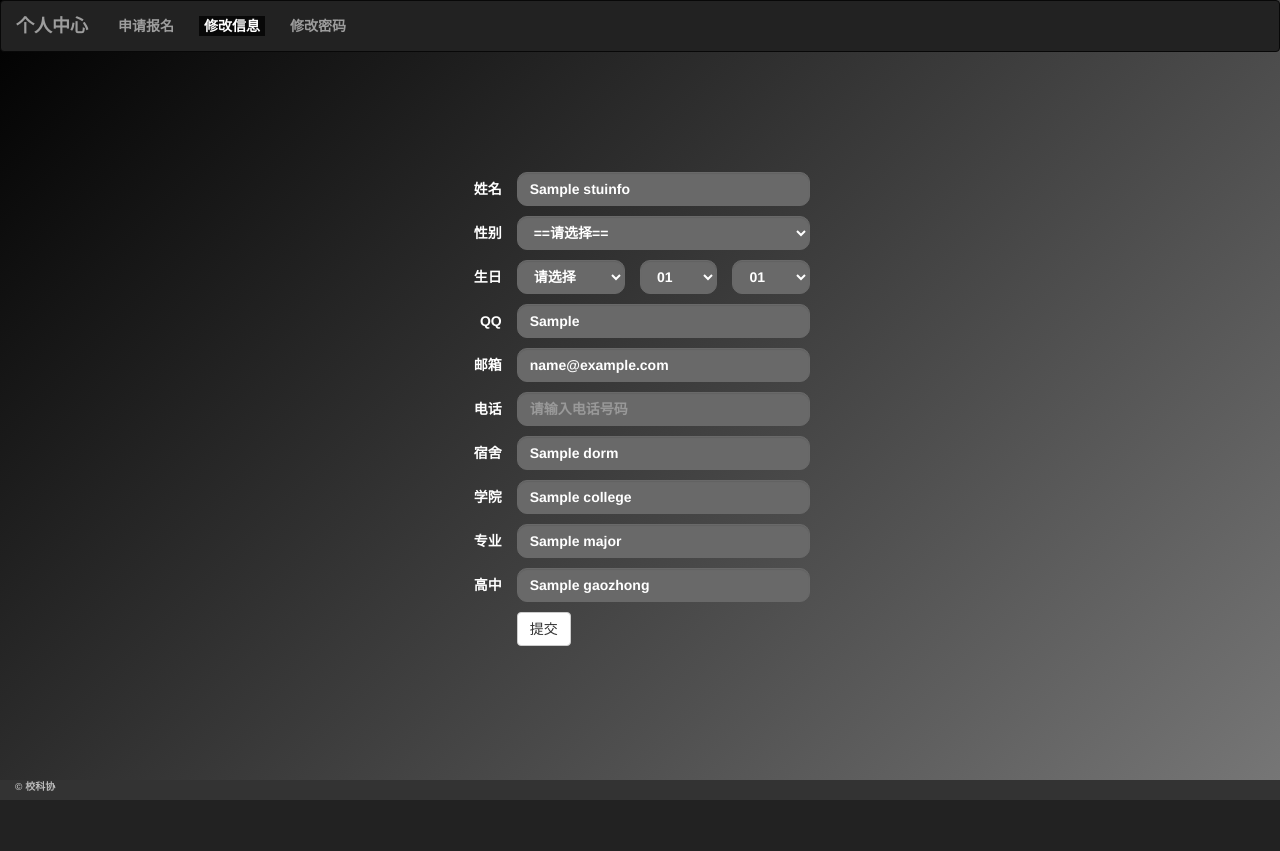
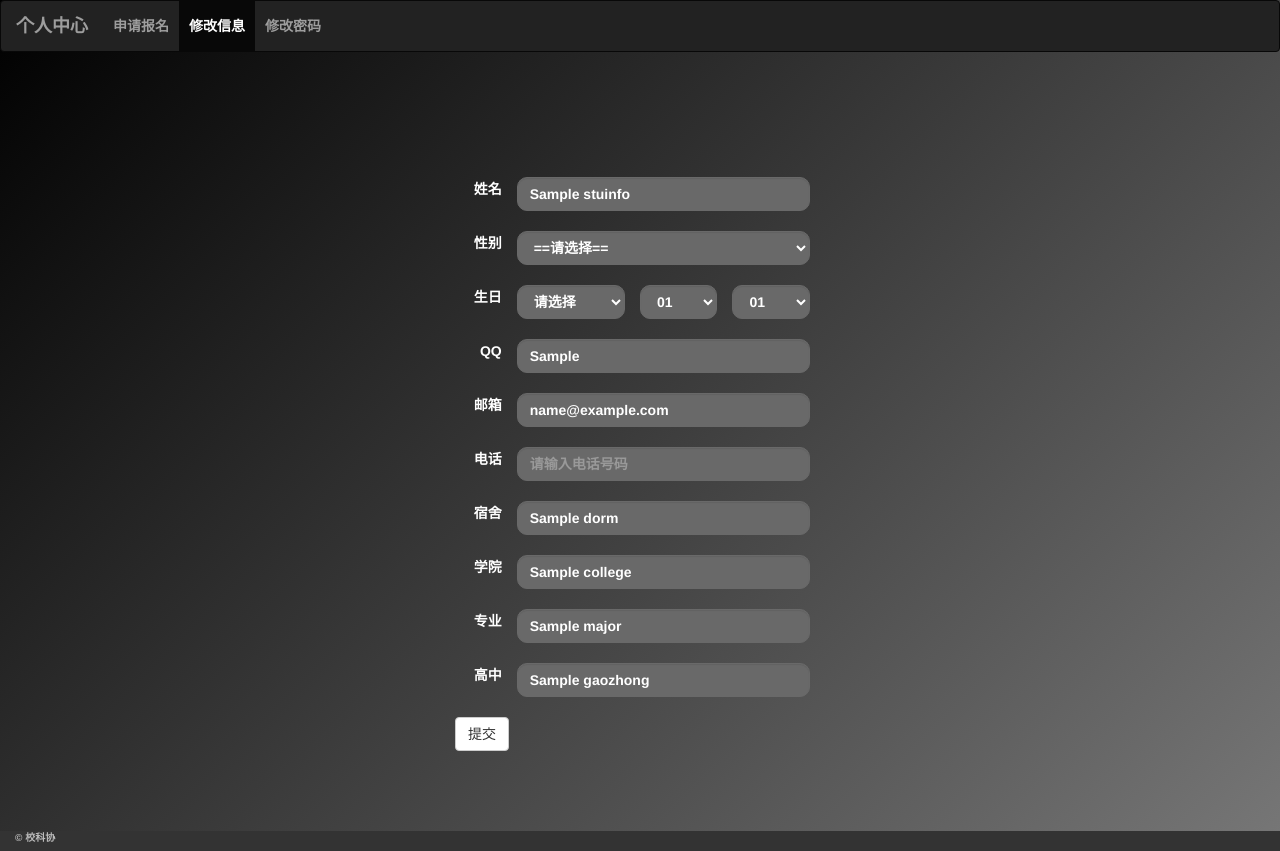
Before and after one commit to Njupt-Sast-Network/Recruit, a PHP site: the page made by recruit/Home/View/Index/changeInfo.html in a window 1280 px wide. Before the commit the page ends 800 px from the top, so only its background shows below. Run offline with PHP 8.4, Linux system fonts and the light colour scheme; the template is opened without the code that fills it: most values are stand-ins (such as "Sample title", 1, 10 or a date in 2020).

Commit message:
样式微调

```diff
--- a/public/css/style.css
+++ b/public/css/style.css
@@ -50,9 +50,9 @@ html {
 .second-nav {
 	margin: 0;
 }
-.second-nav li{
+/*.second-nav li{
 	height: 50px;
-}
+}*/
 .nav-contain{
 	padding: 15px 10px 15px 10px;
 }
@@ -138,7 +138,8 @@ span a:hover{
     color: #fff;
 }
 .depTable {
-    margin-left: 50px;
+    /*margin-left: 50px;*/
+    margin: 5px 0 5px;
     display: inline-block;
 }
 .depTable span {
@@ -147,8 +148,8 @@ span a:hover{
 .enroll {
     margin: 10px;
     padding: 10px;
-    border: 3px solid #fff;
-    box-shadow: 5px 5px 2px #111;
+    border-bottom: 1px solid #fff;
+    /*box-shadow: 5px 5px 2px #111;*/
 }
 #enrollWrap span {
     color: #fff;
@@ -159,6 +160,7 @@ span a:hover{
 }
 .col-sm-3,.col-sm-4,.col-sm-10 {
     padding-left: 0;
+    margin: 5px 0 5px 0;
 }
 .infoTable span {
     display: none;
@@ -181,12 +183,33 @@ span a:hover{
 #status {
     color: #fff;
 }
+#prebtn {
+    float: right;
+}
+.nav-link {
+    display: inline-block;
+    height: 50px;
+    /*line-height: 50px;*/
+    padding: 20px 0 20px;
+}
+.nav-contain {
+    padding: 0;
+}
+.nav>li>a {
+    padding: 0 10px 0 10px;
+}
+.navbar-nav>li>a {
+    line-height: 50px;
+}
+
 
 @media (min-width:600px){.tablecontain{width: 500px;}}
 @media (min-width:992px){.tablecontain{width: 800px;}}
 @media (min-width:400px){#forgetKeyWord{margin-left: 110px;}}
 @media (max-width:400px){#identifyingPicture{margin:-34px 0 0 95px;}}
 @media (min-width:370px){#identifyingPicture{margin:-34px 0 0 120px;}}
+@media (max-width:767px){.nav>li>a{padding: 0 5px 0 20px;} .nav-link{height: 30px;}
+                         .navbar-nav>li>a{line-height: 30px;} .form-group{margin: 0 0 10px 0;}}
 /*@media (max-width:400px){.control{display:none;}.control-btn{position: absolute;top: 50px;left: -100px;}}*/
 
 /*btn-primary 微调*/
```
